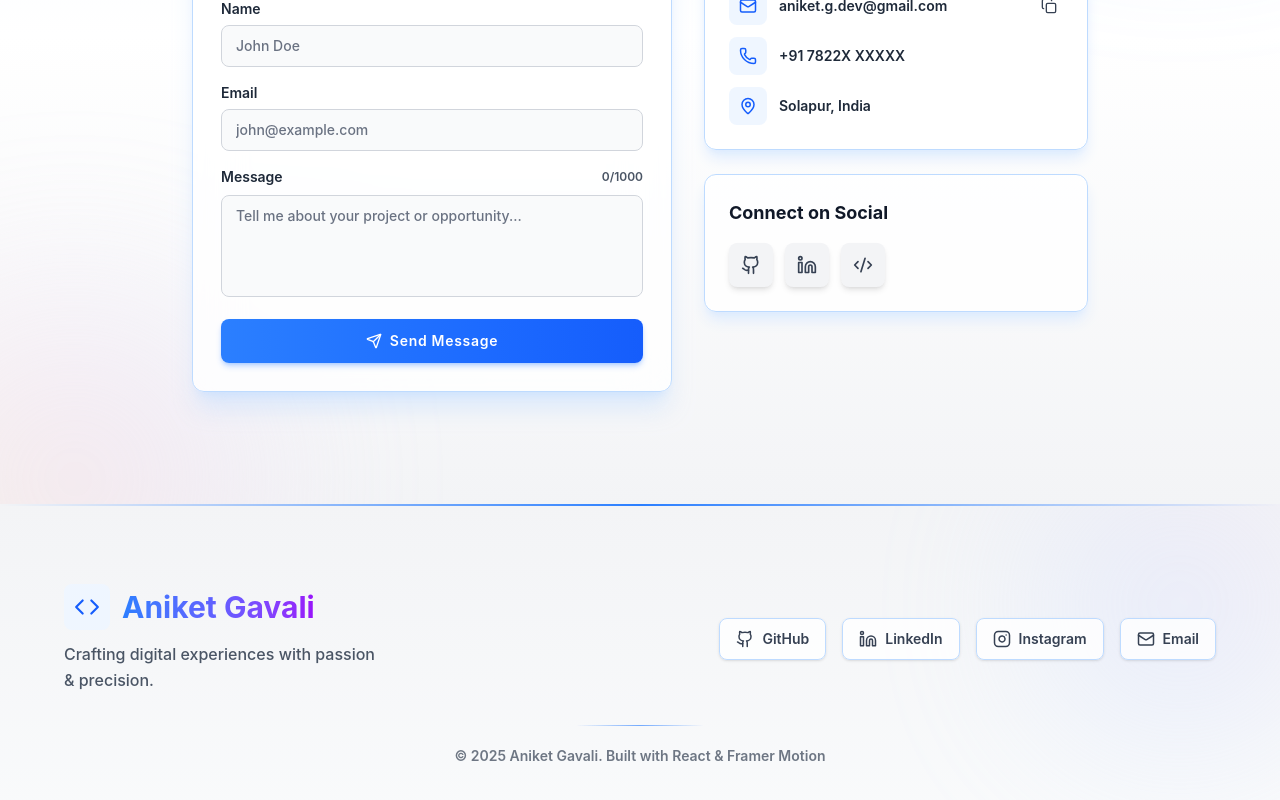
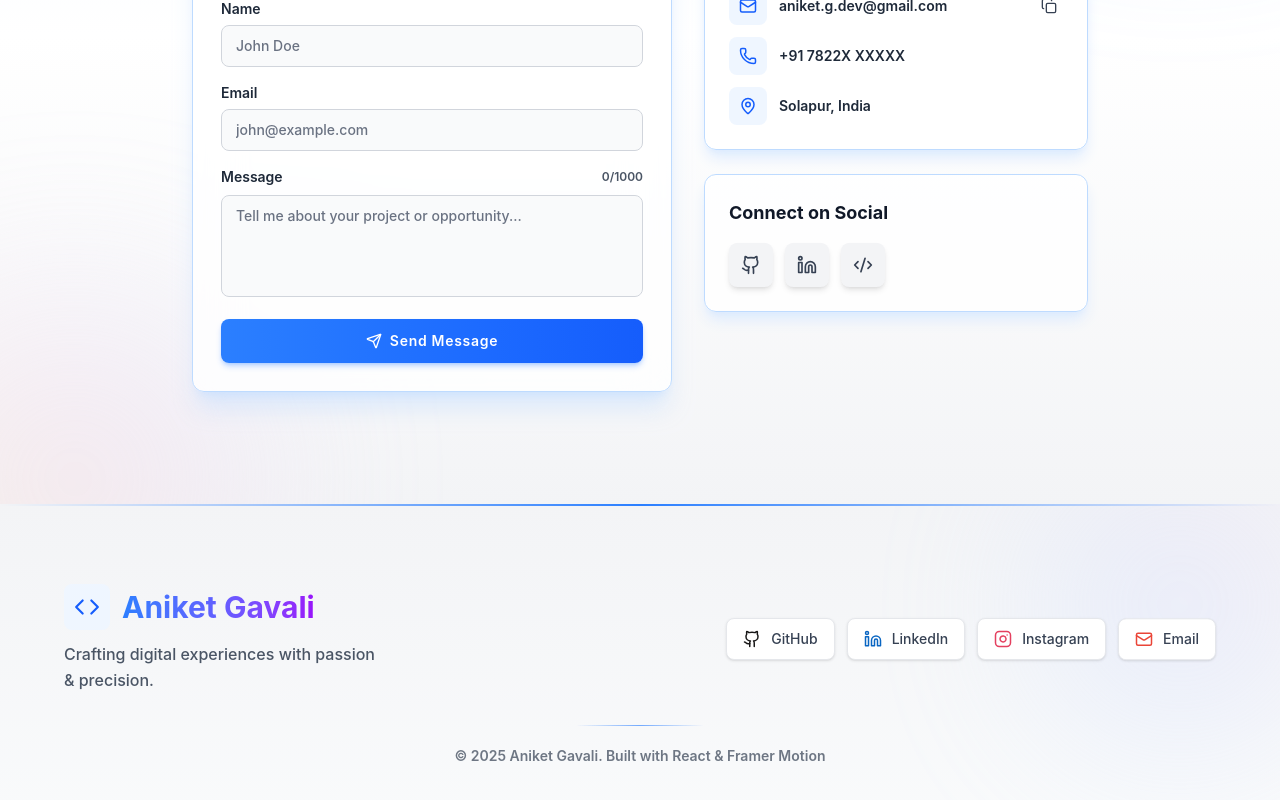
Before and after one commit to aniket-g-3101/my-portfolio, a React (Vite) app: page / in a window 1280 px wide. Shown: the part 4975-5775 px from the top of the page. Built offline with nearby package versions, Linux system fonts and the light colour scheme.

Commit message:
design updates

```diff
--- a/src/components/inputs/sections/Footer.jsx
+++ b/src/components/inputs/sections/Footer.jsx
@@ -6,10 +6,10 @@ export default function FooterSection() {
   const { isDarkMode } = useTheme();
 
   const socialLinks = [
-    { icon: Github, url: "https://github.com/aniket-g-3101", label: "GitHub" },
-    { icon: Linkedin, url: "https://linkedin.com/in/aniket", label: "LinkedIn" },
-    { icon: Instagram, url: "https://www.instagram.com/im_aniket_0106/", label: "Instagram" },
-    { icon: Mail, url: "mailto:aniket.g.dev@gmail.com", label: "Email" },
+    { icon: Github, url: "https://github.com/aniket-g-3101", label: "GitHub", color: "#181717", lightColor: "#181717", darkColor: "#ffffff" },
+    { icon: Linkedin, url: "https://linkedin.com/in/aniket", label: "LinkedIn", color: "#0A66C2", lightColor: "#0A66C2", darkColor: "#0A66C2" },
+    { icon: Instagram, url: "https://www.instagram.com/im_aniket_0106/", label: "Instagram", color: "#E4405F", lightColor: "#E4405F", darkColor: "#E4405F" },
+    { icon: Mail, url: "mailto:aniket.g.dev@gmail.com", label: "Email", color: "#EA4335", lightColor: "#EA4335", darkColor: "#EA4335" },
   ];
 
   return (
@@ -91,8 +91,8 @@ export default function FooterSection() {
           </p>
         </motion.div>
 
-        {/* Social Links - Compact */}
-        <div className="flex flex-wrap justify-center md:justify-end gap-3 md:gap-4">
+        {/* Social Links - Clean Modern Design */}
+        <div className="flex flex-wrap justify-center md:justify-end gap-3">
           {socialLinks.map((social, idx) => {
             const Icon = social.icon;
             return (
@@ -102,17 +102,49 @@ export default function FooterSection() {
                 target="_blank"
                 rel="noopener noreferrer"
                 aria-label={social.label}
-                whileHover={{ y: -2, scale: 1.05 }}
-                whileTap={{ scale: 0.95 }}
-                transition={{ duration: 0.2 }}
-                className={`flex items-center gap-2 px-4 py-2.5 rounded-lg text-sm font-semibold transition-all border ${
-                  isDarkMode
-                    ? "bg-gray-800/80 border-gray-700 text-gray-300 hover:text-blue-400 hover:border-gray-600"
-                    : "bg-white/80 border-blue-200 text-gray-700 hover:text-blue-600 hover:border-blue-400 shadow-sm"
-                }`}
+                initial={{ opacity: 0, y: 20 }}
+                whileInView={{ opacity: 1, y: 0 }}
+                transition={{ duration: 0.4, delay: idx * 0.1 }}
+                viewport={{ once: true }}
+                whileHover={{ y: -3, scale: 1.02 }}
+                whileTap={{ scale: 0.98 }}
+                className="group relative"
               >
-                <Icon size={18} />
-                <span className="hidden sm:inline">{social.label}</span>
+                <div
+                  className={`relative px-4 py-2.5 rounded-lg font-medium text-sm transition-all duration-300 border ${
+                    isDarkMode
+                      ? "bg-gray-800/50 border-gray-700/50 hover:bg-gray-800 hover:border-gray-600"
+                      : "bg-white border-gray-200 hover:border-gray-300 shadow-sm hover:shadow"
+                  }`}
+                >
+                  <div className="flex items-center gap-2.5">
+                    <motion.div
+                      whileHover={{ rotate: 5 }}
+                      transition={{ type: "spring", stiffness: 300, damping: 15 }}
+                    >
+                      <Icon
+                        size={18}
+                        style={{ color: isDarkMode ? social.darkColor : social.lightColor }}
+                        className="transition-transform duration-300 group-hover:scale-110"
+                      />
+                    </motion.div>
+                    <span
+                      className={`hidden sm:inline transition-colors duration-300 ${
+                        isDarkMode
+                          ? "text-gray-300 group-hover:text-white"
+                          : "text-gray-700 group-hover:text-gray-900"
+                      }`}
+                    >
+                      {social.label}
+                    </span>
+                  </div>
+
+                  {/* Bottom accent line */}
+                  <div
+                    className="absolute bottom-0 left-0 h-0.5 w-0 group-hover:w-full transition-all duration-300 ease-out"
+                    style={{ backgroundColor: isDarkMode ? social.darkColor : social.lightColor }}
+                  />
+                </div>
               </motion.a>
             );
           })}
```
